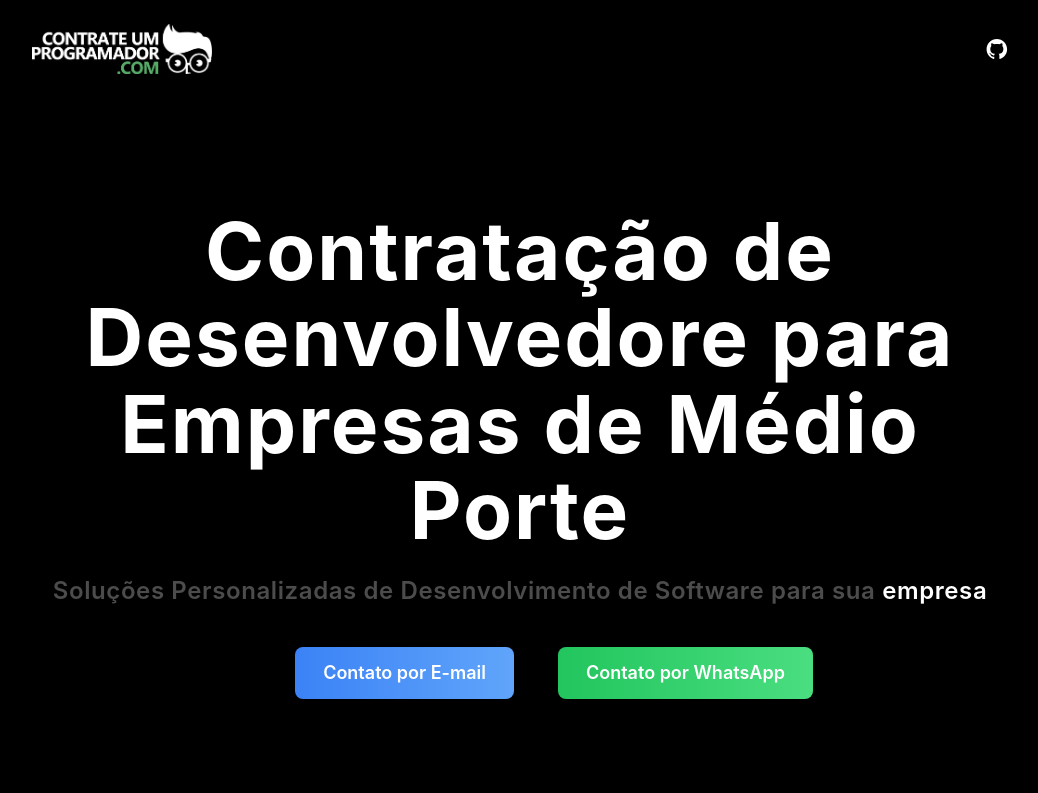
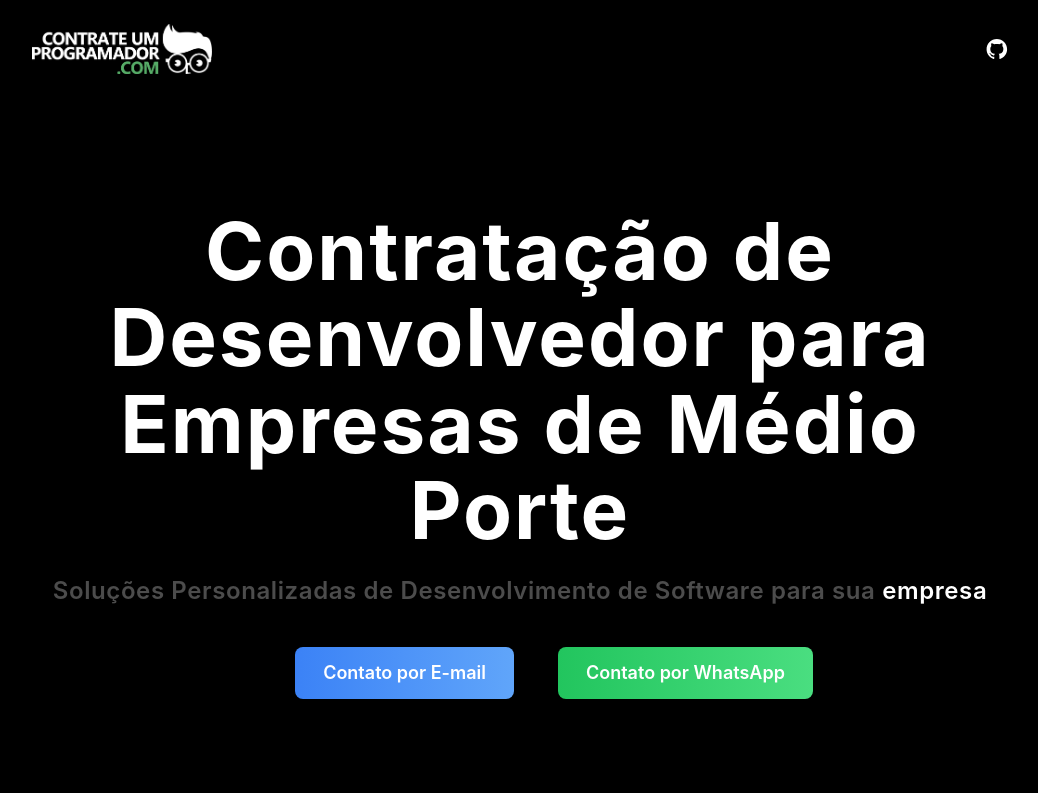
Before and after one commit to joaoovitoor/contrateumprogramador, a Next.js app: page / in a window 1280 px wide. Shown: the top 793 px of the page, without its empty margins (120-1158 px from the left). Built offline with nearby package versions, Linux system fonts and the light colour scheme.

Commit message:
remove desenvolvedore

```diff
--- a/components/Main.js
+++ b/components/Main.js
@@ -3,7 +3,7 @@ export default function Main() {
     <section className="text-gray-600 body-font">
       <div className="max-w-5xl pt-52 pb-24 mx-auto">
         <h1 className="text-80 text-center font-4 lh-6 ld-04 font-bold text-white mb-6">
-          Contratação de Desenvolvedore para Empresas de Médio Porte
+          Contratação de Desenvolvedor para Empresas de Médio Porte
         </h1>
         <h2 className="text-2xl font-4 font-semibold lh-6 ld-04 pb-11 text-gray-700 text-center">
           Soluções Personalizadas de Desenvolvimento de Software para sua
```
